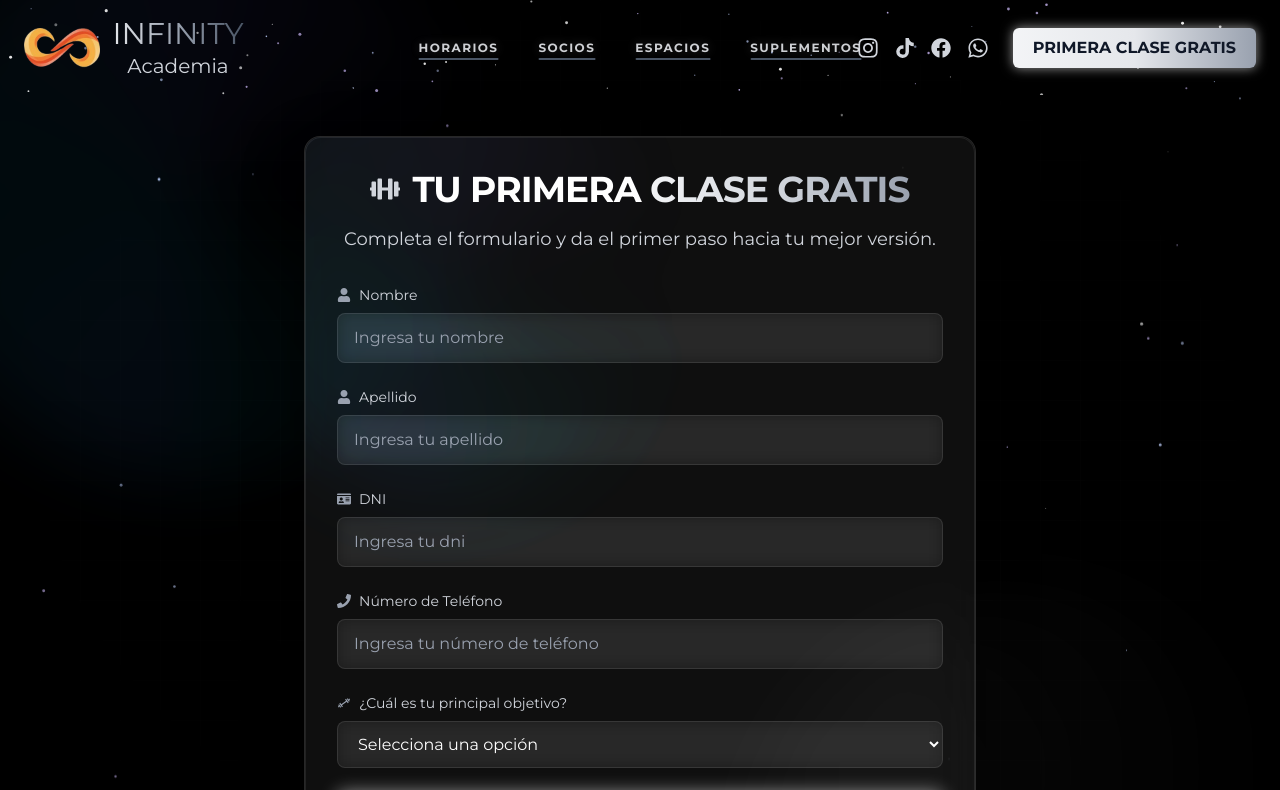
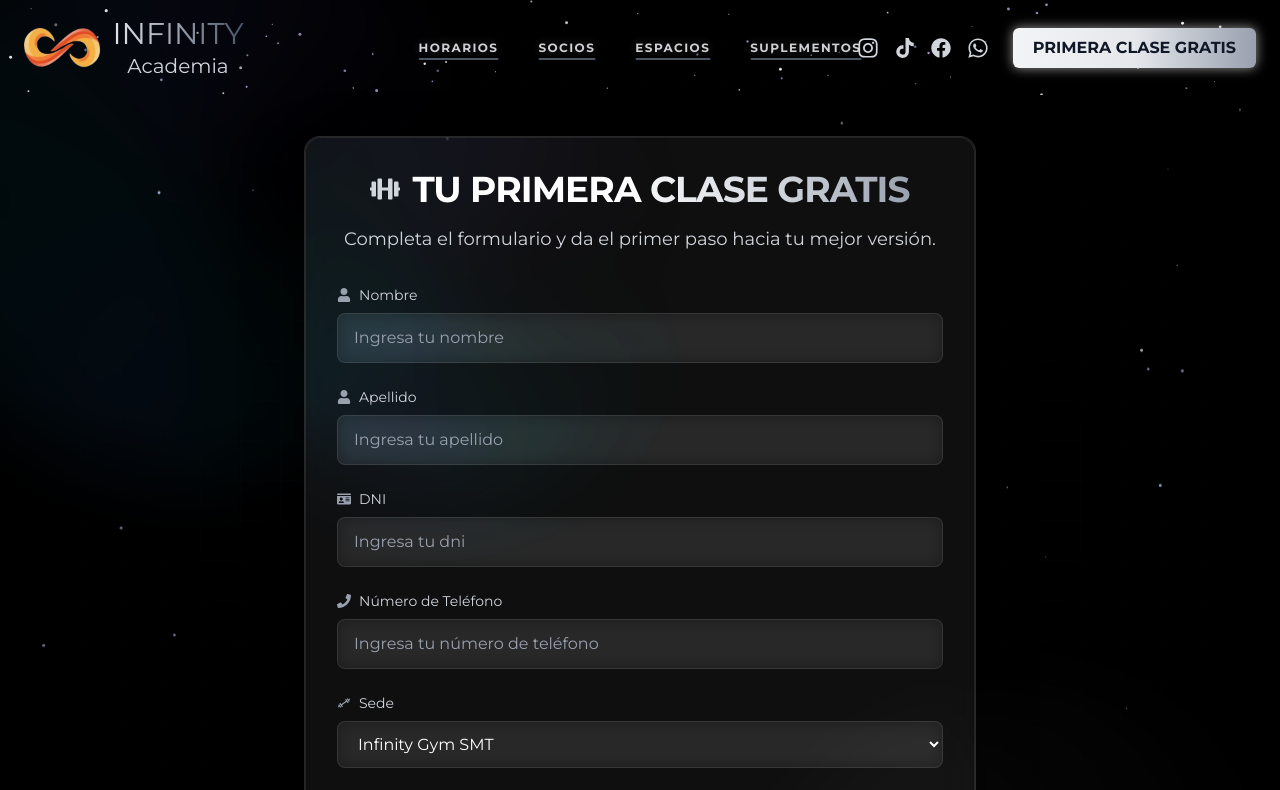
Before and after one commit to SoftFusion-Technologies/sist-infiniti-ofi-front, a React (Vite) app: page /clase-prueba in a window 1280 px wide. Shown: the top 790 px of the page. Built offline with nearby package versions, Linux system fonts and the light colour scheme.

Commit message:
Se mejora

```diff
--- a/src/Pages/Public/ClasePrueba.jsx
+++ b/src/Pages/Public/ClasePrueba.jsx
@@ -1,59 +1,145 @@
-import React from "react";
-import { useFormik } from "formik";
-import * as Yup from "yup";
-import { motion } from "framer-motion";
-import { FaWhatsapp, FaDumbbell, FaUser, FaIdCard, FaPhone } from "react-icons/fa";
-import { CgGym } from "react-icons/cg";
-import ParticlesBackground from "../../components/ParticlesBackground";
+import React from 'react';
+import { useFormik } from 'formik';
+import * as Yup from 'yup';
+import { motion } from 'framer-motion';
+import {
+  FaWhatsapp,
+  FaDumbbell,
+  FaUser,
+  FaIdCard,
+  FaPhone
+} from 'react-icons/fa';
+import { CgGym } from 'react-icons/cg';
+import ParticlesBackground from '../../components/ParticlesBackground';
+import Swal from 'sweetalert2';
 
 const ClasePrueba = () => {
   // Define el esquema de validación con Yup
   const validationSchema = Yup.object({
     nombre: Yup.string()
-      .min(3, "Debe tener al menos 3 caracteres")
-      .required("El nombre es obligatorio"),
+      .min(3, 'Debe tener al menos 3 caracteres')
+      .required('El nombre es obligatorio'),
     apellido: Yup.string()
-      .min(3, "Debe tener al menos 3 caracteres")
-      .required("El apellido es obligatorio"),
+      .min(3, 'Debe tener al menos 3 caracteres')
+      .required('El apellido es obligatorio'),
     dni: Yup.string()
-      .matches(/^[0-9]+$/, "El DNI solo debe contener números")
-      .min(7, "El DNI debe tener entre 7 y 8 dígitos")
-      .max(8, "El DNI debe tener entre 7 y 8 dígitos")
-      .required("El DNI es obligatorio"),
+      .matches(/^[0-9]+$/, 'El DNI solo debe contener números')
+      .min(7, 'El DNI debe tener entre 7 y 8 dígitos')
+      .max(8, 'El DNI debe tener entre 7 y 8 dígitos')
+      .required('El DNI es obligatorio'),
     telefono: Yup.string()
-      .matches(/^[0-9]+$/, "El teléfono solo debe contener números")
-      .min(10, "Debe tener al menos 10 dígitos")
-      .required("El número de teléfono es obligatorio"),
+      .matches(/^[0-9]+$/, 'El teléfono solo debe contener números')
+      .min(10, 'Debe tener al menos 10 dígitos')
+      .required('El número de teléfono es obligatorio'),
     objetivos: Yup.string()
       .oneOf(
         [
-          "perder_peso",
-          "ganar_musculo",
-          "mejorar_resistencia",
-          "salud_general",
+          'perder_peso',
+          'ganar_musculo',
+          'mejorar_resistencia',
+          'salud_general'
         ],
-        "Selecciona un objetivo válido"
+        'Selecciona un objetivo válido'
       )
-      .required("Debes seleccionar un objetivo"),
+      .required('Debes seleccionar un objetivo')
   });
 
-  // Configura Formik
+  // useFormik (actualizado)
   const formik = useFormik({
     initialValues: {
-      nombre: "",
-      apellido: "",
-      dni: "",
-      telefono: "",
-      objetivos: "",
+      nombre: '',
+      apellido: '',
+      dni: '',
+      telefono: '',
+      objetivos: '',
+      sede: 'Infinity Gym SMT'
     },
-    validationSchema: validationSchema,
-    onSubmit: (values, { resetForm }) => {
-      console.log("Datos del formulario:", values);
-      alert(
-        "¡Gracias! Hemos recibido tu solicitud para una clase de prueba. Nos pondremos en contacto contigo pronto."
-      );
-      resetForm();
-    },
+    validationSchema,
+    onSubmit: async (values, { resetForm, setSubmitting }) => {
+      const payload = {
+        name: values.nombre,
+        last_name: values.apellido,
+        dni: values.dni,
+        celular: values.telefono,
+        sede: values.sede,
+        objetivo: values.objetivos,
+        user: null,
+        observaciones: null,
+        state: 'nuevo',
+        movido_a_ventas: 0,
+        usuario_movido_id: null,
+        fecha_movido: null
+      };
+
+      try {
+        setSubmitting(true);
+
+        // Loader mientras se hace el POST
+        Swal.fire({
+          title: 'Enviando...',
+          html: 'Estamos registrando tu solicitud',
+          allowOutsideClick: false,
+          allowEscapeKey: false,
+          showConfirmButton: false,
+          background: 'rgba(15,18,36,0.95)',
+          color: '#e5e7eb',
+          didOpen: () => {
+            Swal.showLoading();
+          }
+        });
+
+        const res = await fetch('http://localhost:8080/testclass', {
+          method: 'POST',
+          headers: { 'Content-Type': 'application/json' },
+          body: JSON.stringify(payload)
+        });
+
+        let data = null;
+        try {
+          data = await res.json();
+        } catch {}
+
+        if (!res.ok) {
+          const msg = data?.message || 'Error creando la clase de prueba';
+          throw new Error(msg);
+        }
+
+        // Éxito
+        await Swal.fire({
+          icon: 'success',
+          title: '¡Listo!',
+          text: 'Recibimos tu solicitud. Te contactamos pronto.',
+          confirmButtonText: 'Entendido',
+          confirmButtonColor: '#fc4b08',
+          background: 'rgba(15,18,36,0.95)',
+          color: '#e5e7eb'
+        });
+
+        resetForm({
+          values: {
+            nombre: '',
+            apellido: '',
+            dni: '',
+            telefono: '',
+            objetivos: '',
+            sede: 'Infinity Gym SMT'
+          }
+        });
+      } catch (e) {
+        console.error(e);
+        await Swal.fire({
+          icon: 'error',
+          title: 'No pudimos registrar tu solicitud',
+          text: e.message || 'Intenta de nuevo en unos minutos.',
+          confirmButtonText: 'Entendido',
+          confirmButtonColor: '#fc4b08',
+          background: 'rgba(15,18,36,0.95)',
+          color: '#e5e7eb'
+        });
+      } finally {
+        setSubmitting(false);
+      }
+    }
   });
 
   const renderError = (field) =>
@@ -64,23 +150,36 @@ const ClasePrueba = () => {
 
   // Objeto para definir los campos del formulario
   const formFields = [
-    { name: "nombre", label: "Nombre", type: "text", icon: FaUser },
-    { name: "apellido", label: "Apellido", type: "text", icon: FaUser },
-    { name: "dni", label: "DNI", type: "text", icon: FaIdCard },
-    { name: "telefono", label: "Número de Teléfono", type: "tel", icon: FaPhone },
+    { name: 'nombre', label: 'Nombre', type: 'text', icon: FaUser },
+    { name: 'apellido', label: 'Apellido', type: 'text', icon: FaUser },
+    { name: 'dni', label: 'DNI', type: 'text', icon: FaIdCard },
     {
-      name: "objetivos",
-      label: "¿Cuál es tu principal objetivo?",
-      type: "select",
+      name: 'telefono',
+      label: 'Número de Teléfono',
+      type: 'tel',
+      icon: FaPhone
+    },
+
+    {
+      name: 'sede',
+      label: 'Sede',
+      type: 'select',
+      icon: CgGym,
+      options: [{ value: 'Infinity Gym SMT', label: 'Infinity Gym SMT' }]
+    },
+    {
+      name: 'objetivos',
+      label: '¿Cuál es tu principal objetivo?',
+      type: 'select',
       icon: CgGym,
       options: [
-        { value: "", label: "Selecciona una opción" },
-        { value: "perder_peso", label: "Perder peso" },
-        { value: "ganar_musculo", label: "Ganar masa muscular" },
-        { value: "mejorar_resistencia", label: "Mejorar resistencia" },
-        { value: "salud_general", label: "Salud y bienestar general" },
-      ],
-    },
+        { value: '', label: 'Selecciona una opción' },
+        { value: 'perder_peso', label: 'Perder peso' },
+        { value: 'ganar_musculo', label: 'Ganar masa muscular' },
+        { value: 'mejorar_resistencia', label: 'Mejorar resistencia' },
+        { value: 'salud_general', label: 'Salud y bienestar general' }
+      ]
+    }
   ];
 
   // Animaciones
@@ -91,9 +190,9 @@ const ClasePrueba = () => {
       y: 0,
       transition: {
         duration: 0.6,
-        staggerChildren: 0.1,
-      },
-    },
+        staggerChildren: 0.1
+      }
+    }
   };
 
   const itemVariants = {
@@ -101,8 +200,8 @@ const ClasePrueba = () => {
     visible: {
       opacity: 1,
       y: 0,
-      transition: { duration: 0.5 },
-    },
+      transition: { duration: 0.5 }
+    }
   };
 
   return (
@@ -154,10 +253,7 @@ const ClasePrueba = () => {
 
             <div className="relative z-10 p-8">
               {/* Encabezado */}
-              <motion.div
-                variants={itemVariants}
-                className="text-center mb-8"
-              >
+              <motion.div variants={itemVariants} className="text-center mb-8">
                 <div className="flex items-center justify-center gap-3 mb-4">
                   <FaDumbbell className="text-3xl text-gray-300" />
                   <h1 className="text-3xl sm:text-4xl font-bold tracking-tight">
@@ -168,7 +264,8 @@ const ClasePrueba = () => {
                   </h1>
                 </div>
                 <p className="text-gray-300 text-lg">
-                  Completa el formulario y da el primer paso hacia tu mejor versión.
+                  Completa el formulario y da el primer paso hacia tu mejor
+                  versión.
                 </p>
               </motion.div>
 
@@ -188,7 +285,7 @@ const ClasePrueba = () => {
                       {field.label}
                     </label>
 
-                    {field.type === "select" ? (
+                    {field.type === 'select' ? (
                       <select
                         id={field.name}
                         name={field.name}
@@ -198,7 +295,11 @@ const ClasePrueba = () => {
                         className="w-full bg-white/5 border border-white/10 rounded-lg px-4 py-3 text-white placeholder-gray-400 focus:outline-none focus:ring-2 focus:ring-gray-300/30 focus:border-transparent transition-all backdrop-blur-sm"
                       >
                         {field.options.map((option) => (
-                          <option key={option.value} value={option.value} className="bg-gray-900 text-white">
+                          <option
+                            key={option.value}
+                            value={option.value}
+                            className="bg-gray-900 text-white"
+                          >
                             {option.label}
                           </option>
                         ))}
@@ -236,7 +337,10 @@ const ClasePrueba = () => {
               </form>
 
               {/* Sección de WhatsApp */}
-              <motion.div variants={itemVariants} className="text-center mt-8 pt-6 border-t border-white/10">
+              <motion.div
+                variants={itemVariants}
+                className="text-center mt-8 pt-6 border-t border-white/10"
+              >
                 <p className="text-gray-400 text-sm mb-4">
                   ¿Prefieres contactarnos directamente?
                 </p>
--- a/src/Pages/staff/NotificationBell.jsx
+++ b/src/Pages/staff/NotificationBell.jsx
@@ -18,20 +18,46 @@ const NotificationBell = () => {
   const URL = 'http://localhost:8080/';
 
   useEffect(() => {
-    const getUserIdByEmail = async () => {
+    const getUserId = async () => {
       try {
-        const response = await fetch(`${URL}users/`);
-        if (!response.ok) {
-          throw new Error(
-            `Error al obtener los usuarios: ${response.statusText}`
-          );
-        }
-        const users = await response.json();
-        const user = users.find((u) => u.email === userName);
+        const res = await fetch(`${URL}users/`);
+        if (!res.ok)
+          throw new Error(`Error al obtener los usuarios: ${res.statusText}`);
+        const users = await res.json();
+
+        const login = String(userName || '').trim();
+
+        // normalizadores
+        const norm = (s) =>
+          String(s || '')
+            .trim()
+            .toLowerCase();
+        const localPart = (email) =>
+          String(email || '')
+            .split('@')[0]
+            ?.toLowerCase();
+
+        // intenta por email exacto, por nombre, y por parte local del email
+        const user =
+          users.find((u) => norm(u.email) === norm(login)) ||
+          users.find((u) => norm(u.nombre) === norm(login)) ||
+          users.find((u) => localPart(u.email) === norm(login));
+
         if (user) {
           setUserId(user.id);
         } else {
-          console.log(`Usuario con email ${userName} no encontrado`);
+          // fallback opcional: elegí el primer admin
+          const fallbackAdmin = users.find((u) => norm(u.rol) === 'admin');
+          if (fallbackAdmin) {
+            console.warn(
+              `No se encontró ${login}. Usando admin id=${fallbackAdmin.id} como fallback.`
+            );
+            setUserId(fallbackAdmin.id);
+          } else {
+            console.log(
+              `Usuario "${login}" no encontrado y no hay admin de fallback.`
+            );
+          }
         }
       } catch (err) {
         setError(err.message);
@@ -39,23 +65,24 @@ const NotificationBell = () => {
         setLoading(false);
       }
     };
-    getUserIdByEmail();
+    getUserId();
   }, [userName]);
 
   const fetchNotifications = async () => {
     try {
-      // 1. Notificaciones "manuales"
-      const response = await fetch(`${URL}notifications/${userId}`);
-      const data = await response.json();
+      if (!userId) return;
 
-      // 2. Notificaciones automáticas de clase de prueba (HOY)
+      // 1) Lista por usuario (ajusta la ruta si cambiaste a /notifications/user/:userId)
+      const res = await fetch(`${URL}notifications/${userId}`);
+      const data = await res.json();
+
+      // 2) Clases de prueba hoy
       const resClases = await fetch(
         `${URL}notifications/clases-prueba/${userId}`
       );
       const clasesPrueba = await resClases.json();
 
-      // Normalizá formato para mostrar juntos:
-      const clasesPruebaNotis = clasesPrueba.map((p) => ({
+      const clasesPruebaNotis = (clasesPrueba || []).map((p) => ({
         id: `clase-prueba-${p.prospecto_id}`,
         title: 'Clase de prueba agendada HOY',
         message: `Clase para ${p.nombre} (${p.contacto})`,
@@ -63,36 +90,35 @@ const NotificationBell = () => {
           p.clase_prueba_1_fecha ||
           p.clase_prueba_2_fecha ||
           p.clase_prueba_3_fecha,
-        leido: 0, // Siempre 0 porque son "del día", no se pueden marcar como leídas
+        leido: 0,
         reference_id: p.prospecto_id,
         type: 'clase_prueba'
       }));
 
-      // Filtros de las notificaciones manuales como hacías antes
-      const filteredData = data.filter((n) => {
-        if (
-          n.title === 'Nueva queja registrada' ||
-          n.title === 'Nueva pregunta frecuente registrada'
-        ) {
-          return true;
-        }
-        if (
-          n.title === 'Nueva clase de prueba registrada' ||
-          n.title === 'Nueva novedad registrada'
-        ) {
-          return userLevel !== 'instructor';
-        }
-        return false;
+      const ALLOWED_TITLES = new Set([
+        'Nueva queja registrada',
+        'Nueva pregunta frecuente registrada',
+        'Nueva clase de prueba registrada'
+        // 'Nueva novedad registrada',
+      ]);
+
+      const filteredData = (data || [])
+        .map((n) => ({ ...n, leido: n.leido ?? 0 }))
+        .filter((n) => ALLOWED_TITLES.has(n.title));
+
+      const allNotis = [...clasesPruebaNotis, ...filteredData];
+      const unread = allNotis.filter((n) => n.leido === 0);
+
+      console.log('[notis] usuario', userId, {
+        totalBackend: (data || []).length,
+        totalClases: (clasesPrueba || []).length,
+        totalAll: allNotis.length,
+        unread: unread.length,
+        sample: allNotis[0]
       });
 
-      // Uní ambas listas (las automáticas siempre van al principio)
-      const allNotis = [...clasesPruebaNotis, ...filteredData];
-
-      // Calculá no leídas
-      const unreadNotifications = allNotis.filter((n) => n.leido === 0);
-
       setNotifications(allNotis);
-      setNewNotificationCount(unreadNotifications.length);
+      setNewNotificationCount(unread.length);
     } catch (error) {
       console.error('Error al obtener las notificaciones:', error);
     }
@@ -138,22 +164,48 @@ const NotificationBell = () => {
   };
 
   const handleRedirect = (notification) => {
-    if (notification.title === 'Nueva queja registrada') {
-      navigate(`/dashboard/quejas/${notification.reference_id}`);
-    } else if (notification.title === 'Nueva novedad registrada') {
-      navigate(`/dashboard/novedades/${notification.reference_id}`);
-    } else if (
-      notification.title === 'Nueva clase de prueba registrada' ||
-      notification.type === 'clase_prueba' ||
-      notification.title === 'Clase de prueba agendada HOY'
+    const title = String(notification?.title || '')
+      .toLowerCase()
+      .trim();
+    const module = String(notification?.module || '')
+      .toLowerCase()
+      .trim();
+    const refId = notification?.reference_id;
+
+    if (!refId) return; // sin id no redirigimos
+
+    // Helpers
+    const is = (t) => title === t;
+
+    if (is('nueva queja registrada')) {
+      navigate(`/dashboard/quejas/${refId}`);
+      return;
+    }
+
+    if (is('nueva novedad registrada')) {
+      navigate(`/dashboard/novedades/${refId}`);
+      return;
+    }
+
+    // 🔸 Clase de prueba → LEADS
+    if (
+      is('nueva clase de prueba registrada') ||
+      is('clase de prueba agendada hoy') ||
+      notification?.type === 'clase_prueba' ||
+      module === 'clases_de_prueba'
     ) {
-      // Redirigí y pasá el prospecto_id como parámetro de estado
-      navigate('/dashboard/ventas', {
-        state: { prospectoId: notification.reference_id }
-      });
-    } else if (notification.title === 'Nueva pregunta frecuente registrada') {
-      navigate(`/dashboard/ask/${notification.reference_id}`);
+      // Pasá el id por estado (o por query si preferís)
+      navigate('/dashboard/leads', { state: { prospectoId: refId } });
+      return;
     }
+
+    if (is('nueva pregunta frecuente registrada')) {
+      navigate(`/dashboard/ask/${refId}`);
+      return;
+    }
+
+    // Fallback: si el módulo viniera mapeado, podés rutear por módulo
+    // if (module === 'algo') navigate('/dashboard/lo-que-sea');
   };
 
   return (
```
